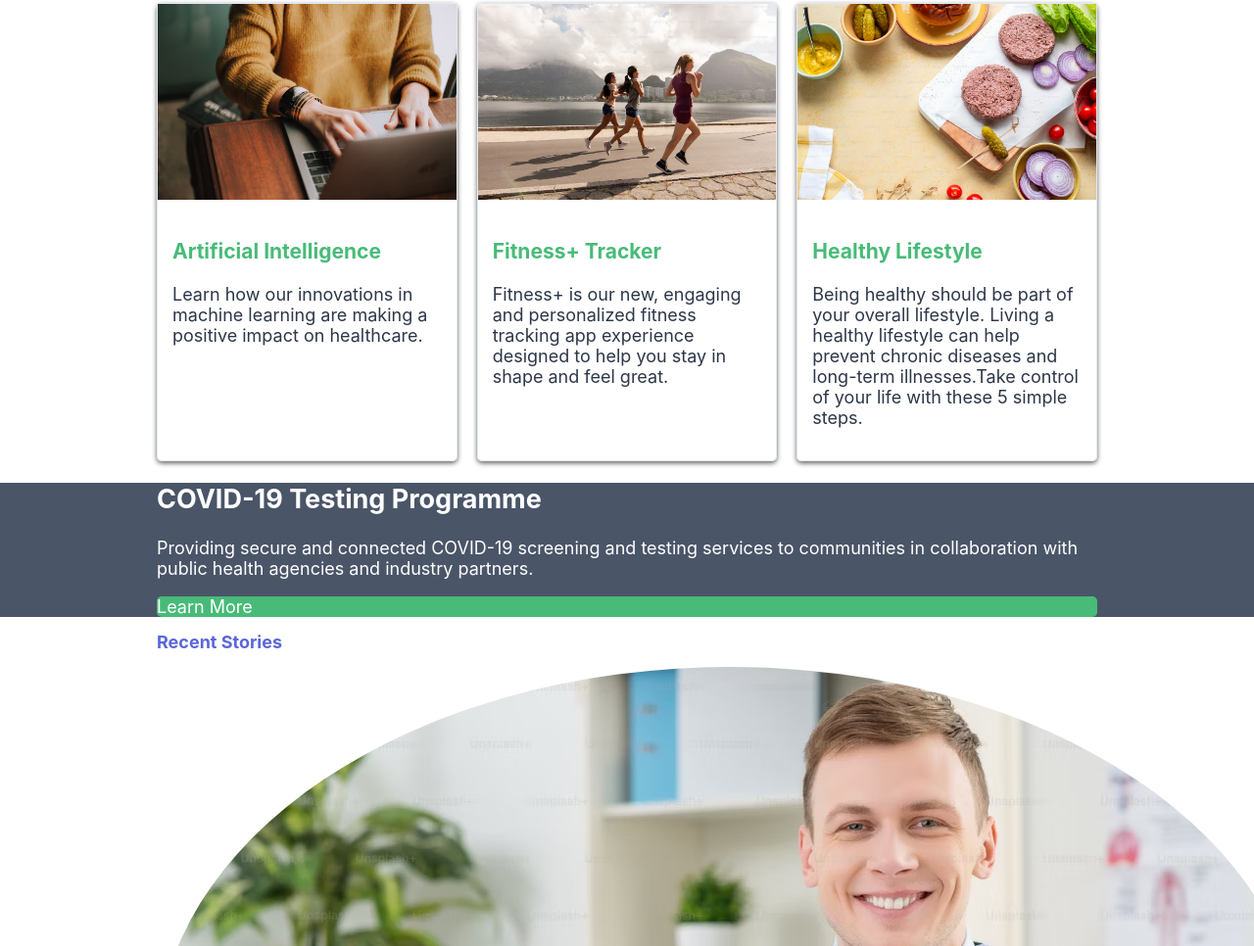
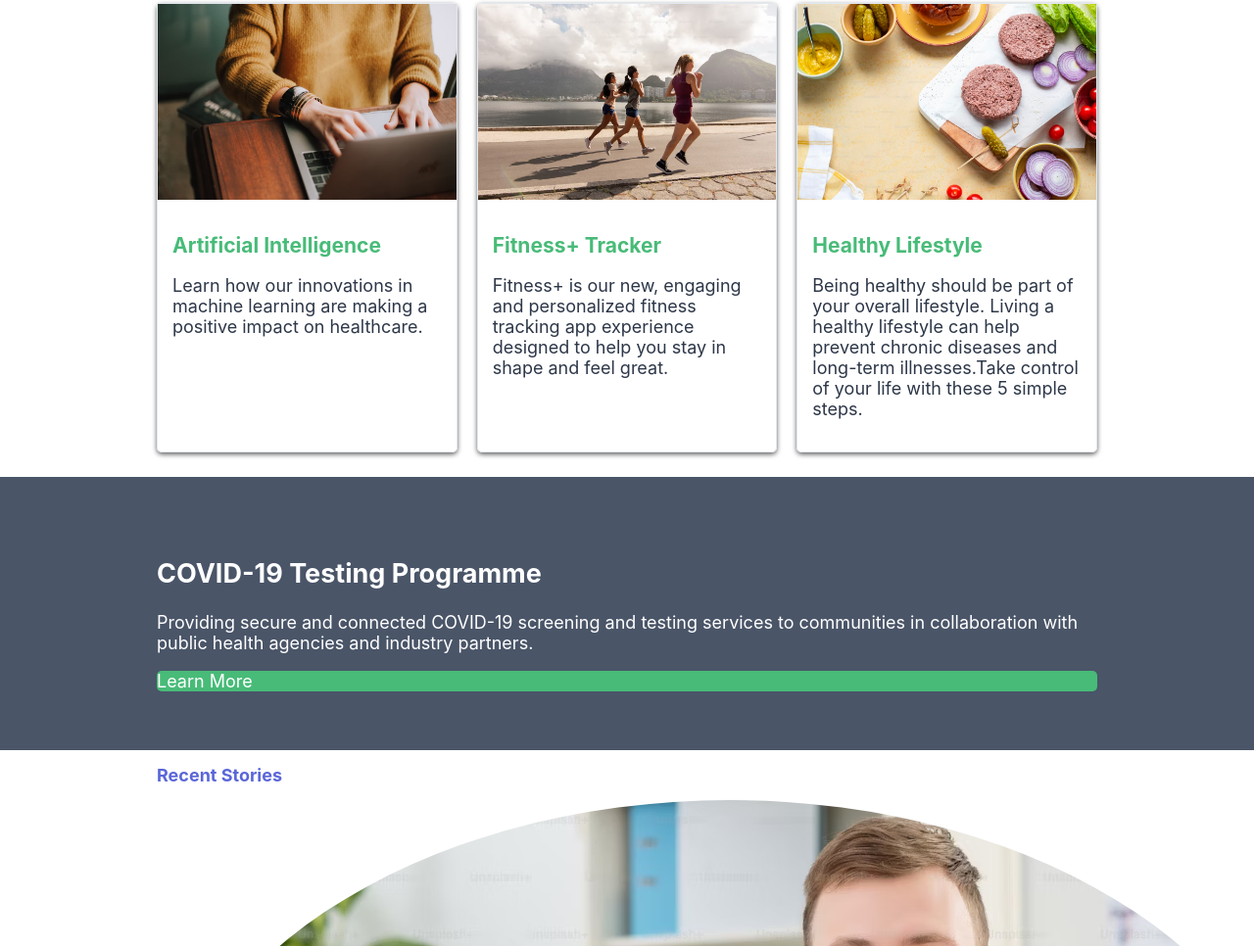
Before and after one commit to TotallyNotAj/info2180-project1, a plain HTML site: page index.html in a window 1280 px wide. Shown: the part 477-1443 px from the top of the page at 98% size. Drawn offline with Linux system fonts and the light colour scheme.

Commit message:
Started editing testing section, removed minor errors/duplicates.

```diff
--- a/styles.css
+++ b/styles.css
@@ -43,7 +43,6 @@ main .overview-hero .container {
 
 main .overview-hero img {
     margin-top: 15px;
-    margin-top: 15px;
     width: 100%;
     max-width: 300px;
 }
@@ -56,6 +55,8 @@ main .learn-about h2{
 main .learn-about h3{
     font-size: 21px;
     color: #48BB78;
+    margin-top: 15px;
+    margin-bottom: 15px;
 }
 
 .cards{
@@ -84,6 +85,8 @@ main .learn-about h3{
 main .testing{
     background-color: #4A5568;
     color: white;
+    padding: 60px;
+    margin-top: 25px;
 }
 
 main .testing a{
```
